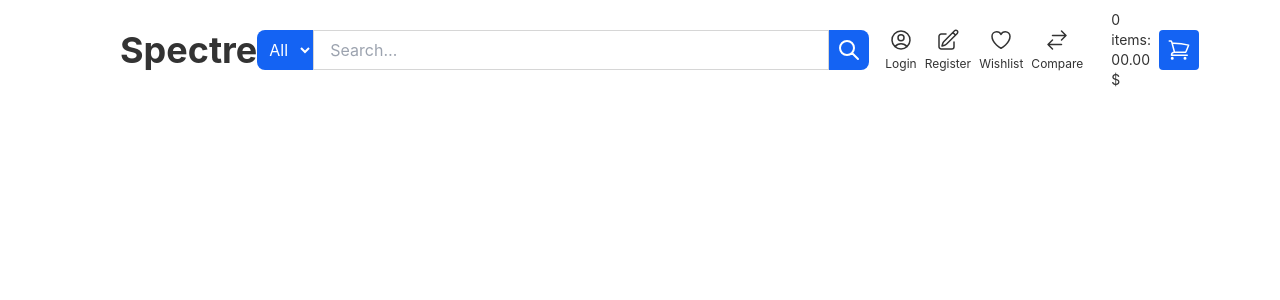
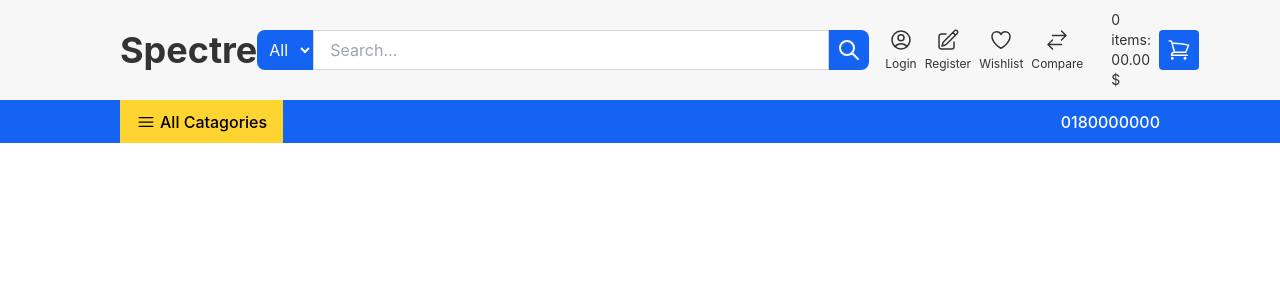
Before and after one commit to EmranEmon47/spectre-e-commerce, a React (Create React App) app: page / in a window 1280 px wide. Shown: the top 300 px of the page. Built offline with nearby package versions, Linux system fonts and the light colour scheme.

Commit message:
mega menu set

```diff
--- a/src/Pages/Home/Home.js
+++ b/src/Pages/Home/Home.js
@@ -1,10 +1,12 @@
 import React from 'react'
 import { Nav } from '../Shared/Nav'
+import { Menu } from './Menu'
 
 export const Home = () => {
   return (
     <div>
         <Nav></Nav>
+        <Menu/>
     </div>
   )
 }
--- /dev/null
+++ b/src/Pages/Home/Menu.js
@@ -0,0 +1,48 @@
+import React from "react";
+
+export const Menu = () => {
+  return (
+    <main className="bg-primary">
+      <div className="flex justify-between items-center w-full h-[43px] px-[120px]">
+        <div>
+          <div className="dropdown dropdown-hover h-[43px]">
+            <label
+              tabIndex={0}
+              className="px-4 py-[9.5px] text-black font-medium bg-[#fed430] flex justify-center items-center"
+            >
+              <svg
+                xmlns="http://www.w3.org/2000/svg"
+                fill="none"
+                viewBox="0 0 24 24"
+                strokeWidth={1.5}
+                stroke="currentColor"
+                className="w-6 h-6 pr-1"
+              >
+                <path
+                  strokeLinecap="round"
+                  strokeLinejoin="round"
+                  d="M3.75 6.75h16.5M3.75 12h16.5m-16.5 5.25h16.5"
+                />
+              </svg>
+              All Catagories
+            </label>
+            <ul
+              tabIndex={0}
+              className="p-2 shadow dropdown-content menu bg-base-100 w-52"
+            >
+              <li>
+                <a>Item 1</a>
+              </li>
+              <li>
+                <a>Item 2</a>
+              </li>
+            </ul>
+          </div>
+        </div>
+        <div>
+          <p className="font-medium text-white">0180000000</p>
+        </div>
+      </div>
+    </main>
+  );
+};
--- a/src/Pages/Shared/Nav.js
+++ b/src/Pages/Shared/Nav.js
@@ -2,7 +2,7 @@ import React from "react";
 
 export const Nav = () => {
   return (
-    <main>
+    <main className="bg-[#f7f7f7]">
       <div className="w-full h-[100px] px-[120px] flex justify-between items-center">
 
         {/* logo */}
```
